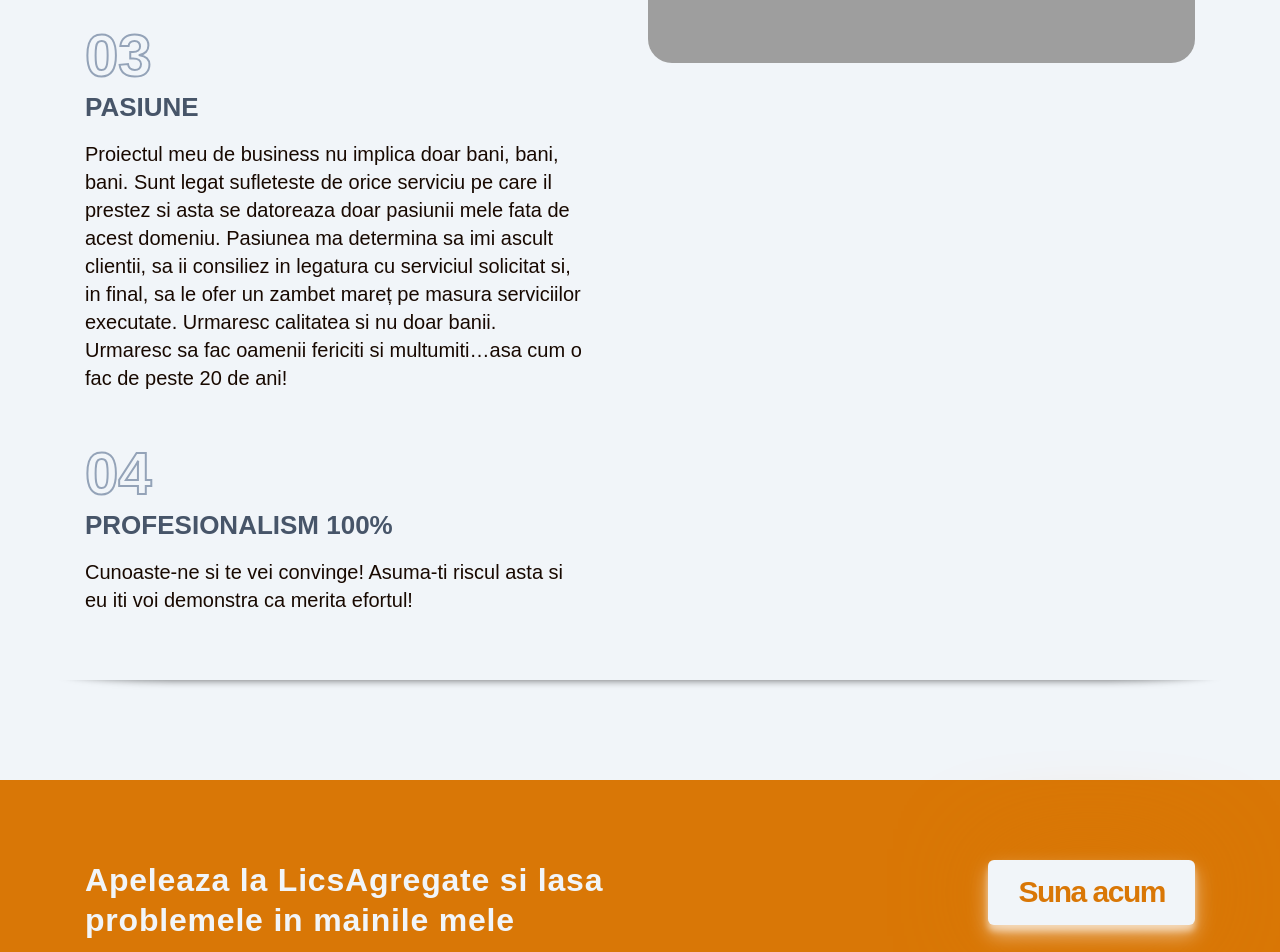
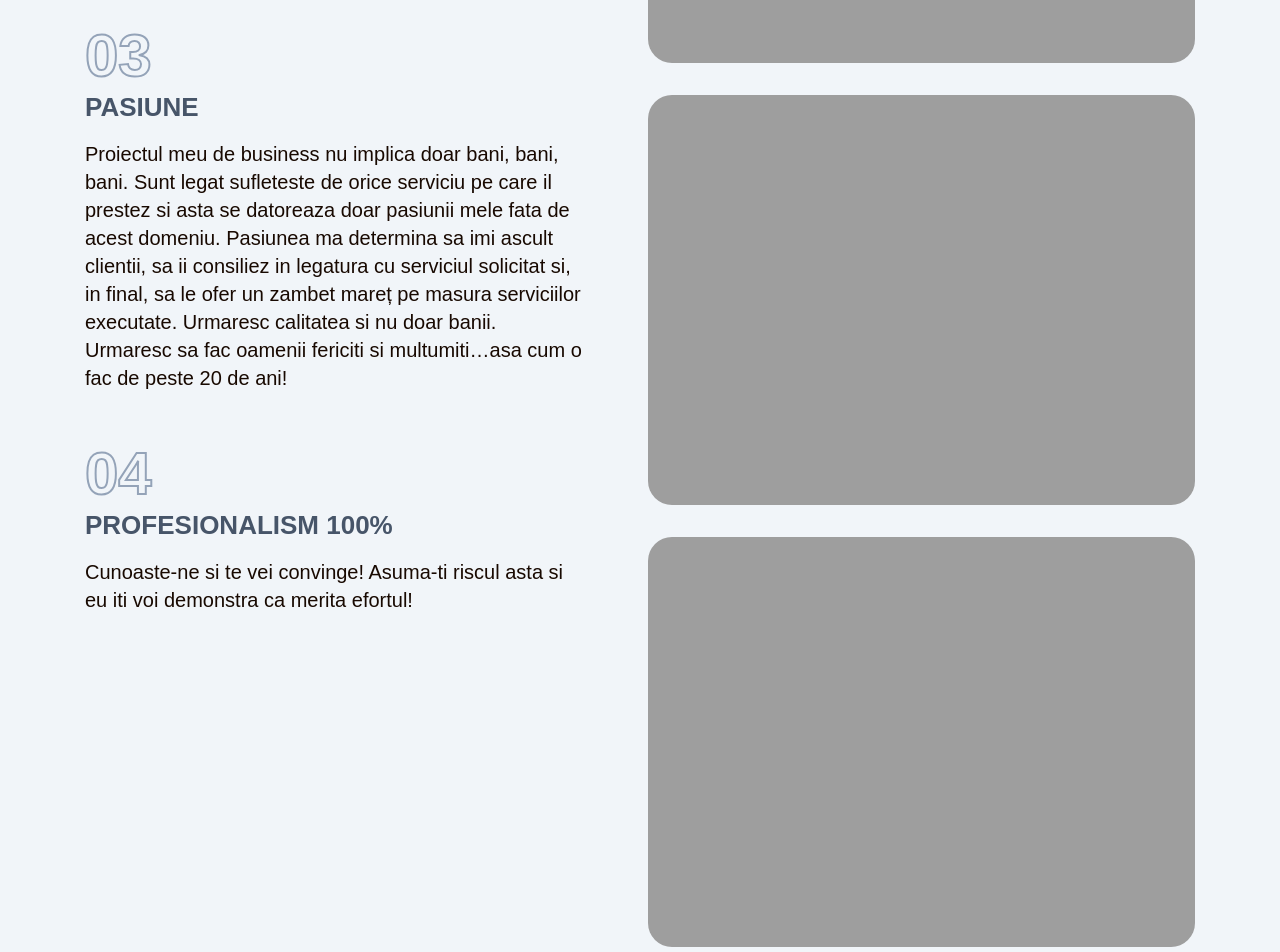
Before and after one commit to iulianpapa/licsagregate, a plain HTML site: page index.html in a window 1280 px wide. Shown: the part 1840-2792 px from the top of the page. Drawn offline with Linux system fonts and the light colour scheme; the site is published under a folder, as on GitHub Pages, so addresses that start at the root find nothing; a web font is replaced by a local one.

Commit message:
Update index.html

```diff
--- a/index.html
+++ b/index.html
@@ -105,9 +105,9 @@
           </div>
           <div class="about__gallery">
             <img class="about__image" src="img/section-1.jpg" alt="" />
-            <img class="about__image" src="img/section-2.JPG" alt="" />
-            <img class="about__image" src="/img/section-3.JPG" alt="" />
-            <img class="about__image" src="/img/section-4.jpg" alt="" />
+            <img class="about__image" src="img/section-2.jpg" alt="" />
+            <img class="about__image" src="img/section-3.jpg" alt="" />
+            <img class="about__image" src="img/section-4.jpg" alt="" />
           </div>
         </div>
       </section>
```
